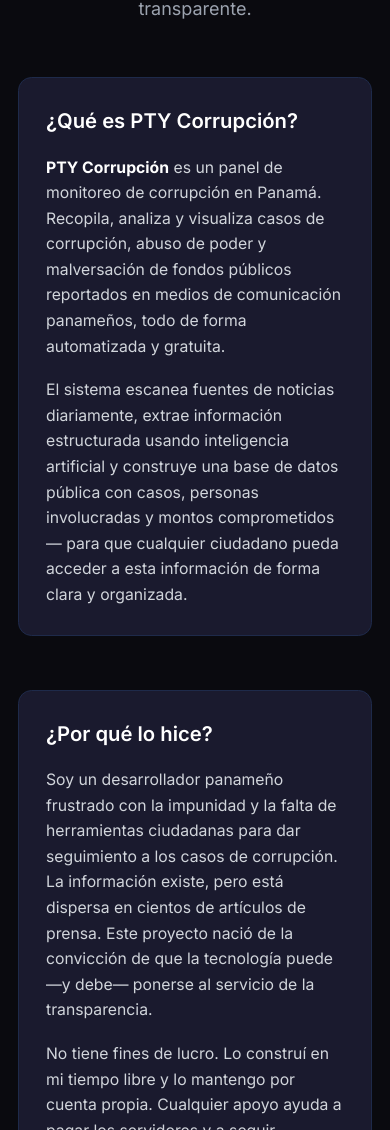
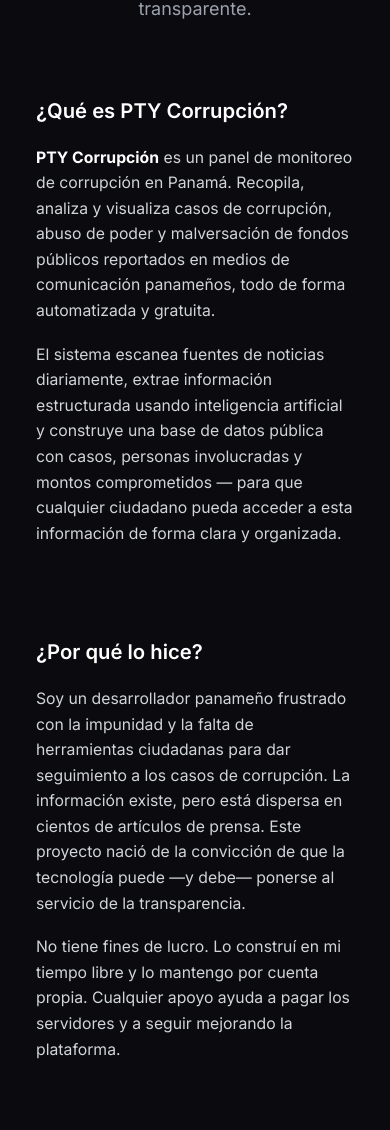
Before and after one commit to jcastaneda06/pty-corrupcion, a React (Vite) app: page /apoyanos in a window 390 px wide. Shown: the part 293-1423 px from the top of the page. Built offline with nearby package versions, Linux system fonts and the light colour scheme; no server answers.

Commit message:
Update styling for Apoyanos page sections to improve responsiveness and maintain consistency with Tailwind CSS classes.

```diff
--- a/src/pages/Apoyanos.tsx
+++ b/src/pages/Apoyanos.tsx
@@ -48,7 +48,7 @@ export function Apoyanos() {
       </div>
 
       {/* About the project */}
-      <section className="bg-dark-800 border border-dark-600 rounded-xl p-6 space-y-4">
+      <section className="px-4 py-4 sm:bg-dark-800 sm:border sm:border-dark-600 sm:rounded-xl sm:p-6 space-y-4">
         <h2 className="text-lg font-semibold text-white">¿Qué es PTY Corrupción?</h2>
         <p className="text-gray-300 text-sm leading-relaxed">
           <strong className="text-white">PTY Corrupción</strong> es un panel de monitoreo de
@@ -65,7 +65,7 @@ export function Apoyanos() {
       </section>
 
       {/* Motivation */}
-      <section className="bg-dark-800 border border-dark-600 rounded-xl p-6 space-y-4">
+      <section className="px-4 py-4 sm:bg-dark-800 sm:border sm:border-dark-600 sm:rounded-xl sm:p-6 space-y-4">
         <h2 className="text-lg font-semibold text-white">¿Por qué lo hice?</h2>
         <p className="text-gray-300 text-sm leading-relaxed">
           Soy un desarrollador panameño frustrado con la impunidad y la falta de herramientas
```
